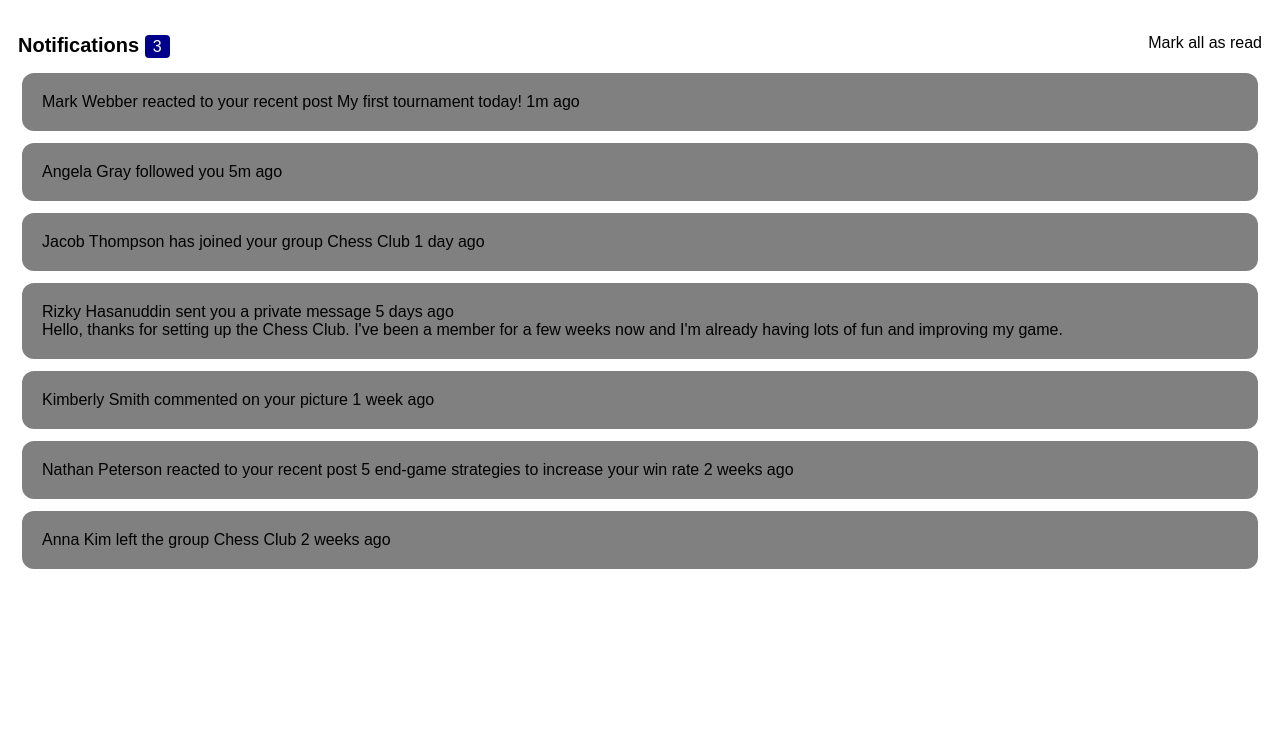
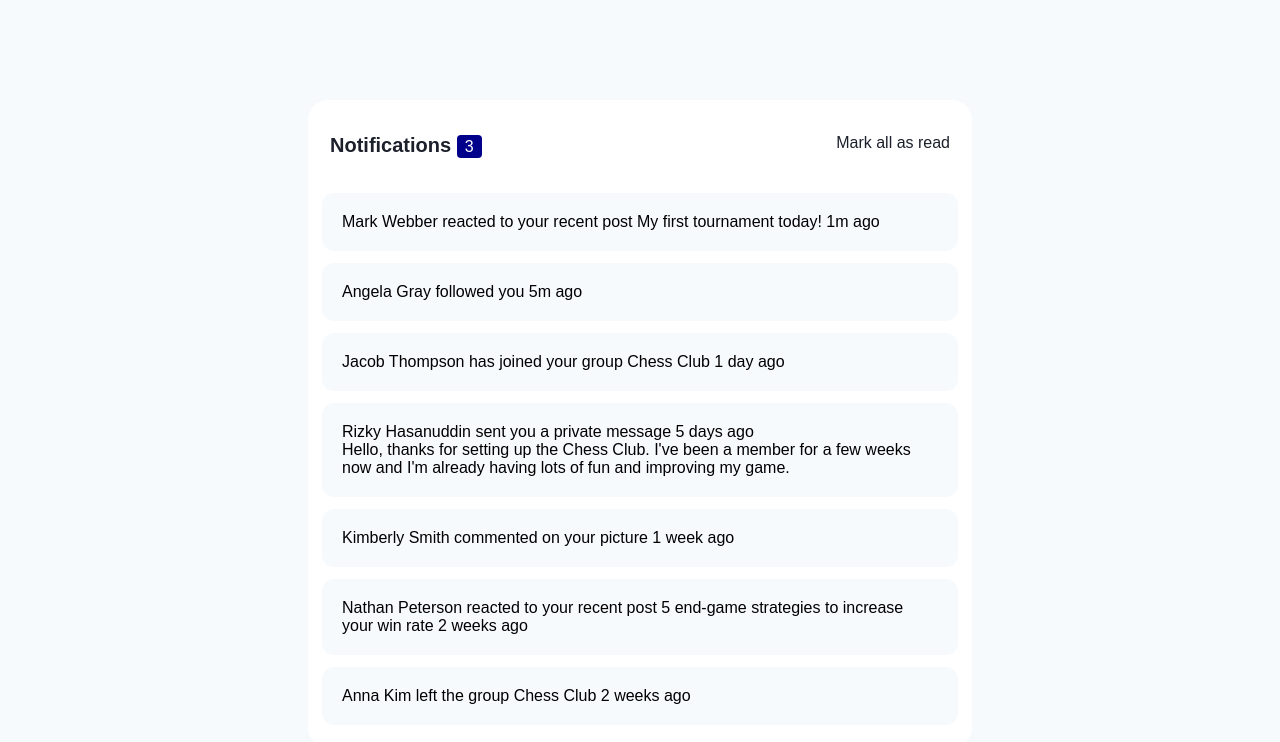
Before and after one commit to S-F-Waweru/NotificationPage1, a plain HTML site: page index.html in a window 1280 px wide. Drawn offline with Linux system fonts and the light colour scheme; a web font is replaced by a local one.

Commit message:
Added background color changes

```diff
--- a/style.css
+++ b/style.css
@@ -5,6 +5,7 @@
 body{
     font-family: PlusJakartaSans, sans-serif;
     font-weight: 400;
+    background-color: hsl(210, 60%, 98%);
 }
 @font-face{
     font-family: 'PlusJakartaSans';
@@ -15,13 +16,13 @@ body{
     padding: 10px;
     border-radius: 20px;
     background-color: hsl(0, 0%, 100%);
+    margin: 100px 300px;
 }
 
 
-}
 .title{
     padding:8px 12px;
-    background-color: aqua;
+    color: hsl(224, 21%, 14%);
 }
 
 .title_text{
@@ -37,6 +38,7 @@ body{
 .title_read_text{
     float: right;
     font-size: 16px;
+    color: hsl(224, 21%, 14%);
 }
 
 
@@ -45,6 +47,7 @@ body{
 .notification{
     margin: 12px 4px;
     border-radius: 12px;
-    background-color: gray;
+    background-color:hsl(210, 60%, 98%);
     padding:20px;
+    font-size: 16px;
 }
```
